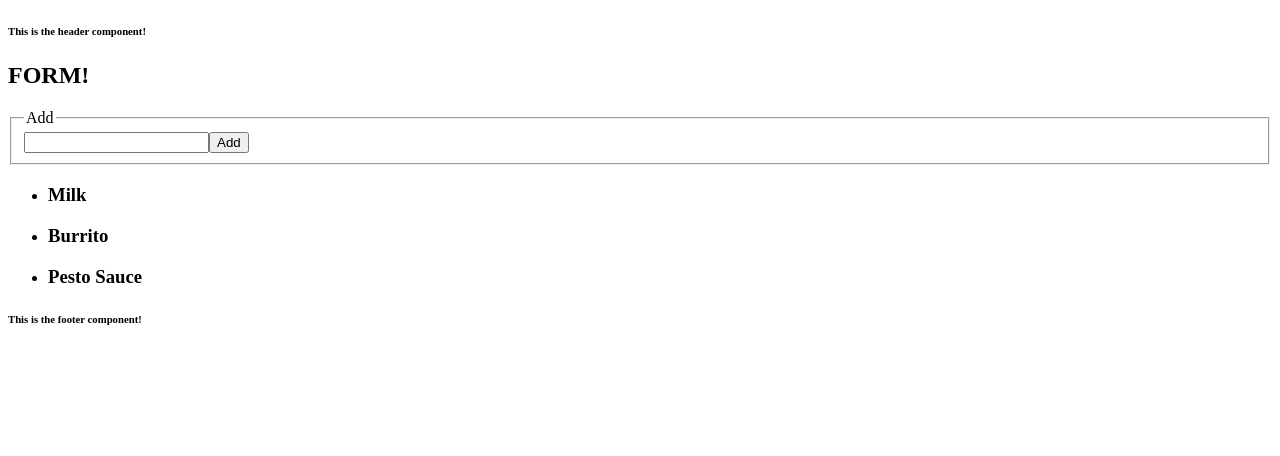
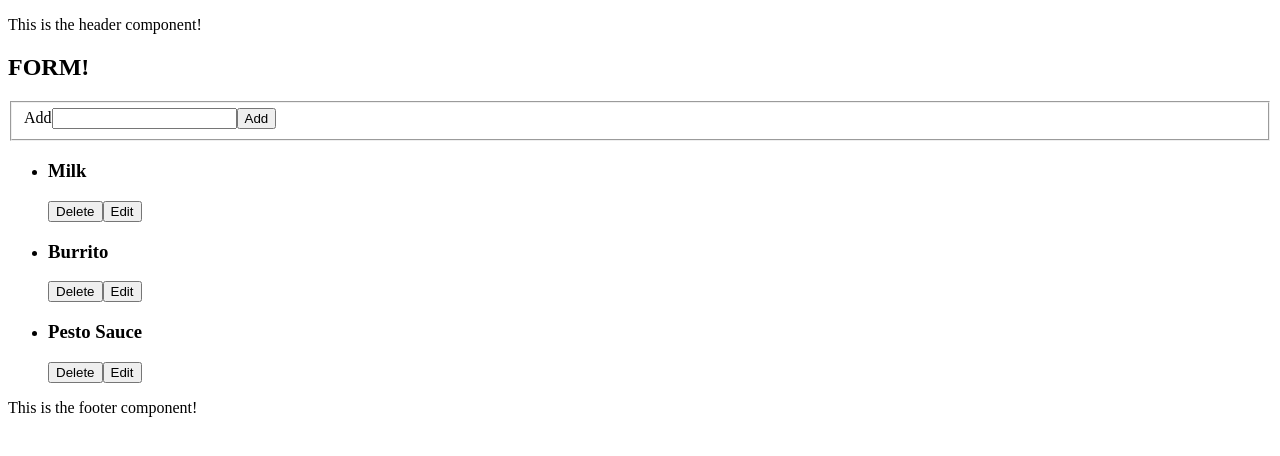
Before and after one commit to MikepdXRider/react-shoppinglist-lab, a React app: page / in a window 1280 px wide. Shown: the top 456 px of the page. Built offline with nearby package versions, Linux system fonts and the light colour scheme.

Commit message:
adds edit and delete functionality

```diff
--- a/src/components/Forms/ItemForm.jsx
+++ b/src/components/Forms/AddItemForm.jsx
@@ -1,15 +1,13 @@
 import React, { useState } from 'react'
 
 
-// parameter should include:
-//  - an isEdit=false, which initializes the isEdit state as false.
-//  - an handleSubmitFn from parent component.
-export default function ItemForm({handlerFn}) {
+
+export default function AddItemForm({addHandler}) {
     const [itemField, setItemField] = useState('');
 
     function handleSubmit(e) {
         e.preventDefault();
-        handlerFn(itemField);
+        addHandler(itemField);
         setItemField('');
     }
 
@@ -18,12 +16,16 @@ export default function ItemForm({handlerFn}) {
             <h1>FORM!</h1>
             <form onSubmit={(e) => handleSubmit(e)}>
                 <fieldset>
-                    <legend>Add</legend>
+                    {/* <legend>Add</legend> */}
+                    <label>
+                    Add
                     <input value={itemField} type="text" onChange={(e) => setItemField(e.target.value)} />
+                    </label>
                     <button>Add</button>
                 </fieldset>
             </form>
-            {/* review previous lab where I created a reusable form to identify conditional handling of input values */}
         </div>
     )
 }
+
+// Set up proptypes.
--- /dev/null
+++ b/src/components/Forms/EditItemForm.jsx
@@ -0,0 +1,32 @@
+import React, { useState } from 'react'
+
+
+
+export default function EditItemForm({handleEdit, listItem, setIsEdit}) {
+    const [itemField, setItemField] = useState(listItem.item);
+
+    function handleSubmit(e) {
+        e.preventDefault();
+        handleEdit(listItem.id, itemField);
+        setIsEdit(prevState => !prevState);
+        setItemField('');
+    }
+
+    return (
+        <div>
+            <h1>FORM!</h1>
+            <form onSubmit={(e) => handleSubmit(e)}>
+                <fieldset>
+                    {/* <legend>Edit</legend> */}
+                    <label>
+                        Edit
+                        <input value={itemField} type="text" onChange={(e) => setItemField(e.target.value)} />
+                    </label>
+                    <button>Edit</button>
+                </fieldset>
+            </form>
+        </div>
+    )
+}
+
+// Set up proptypes.
--- a/src/components/Layout/Footer.jsx
+++ b/src/components/Layout/Footer.jsx
@@ -3,7 +3,7 @@ import React from 'react'
 export default function Footer() {
     return (
         <footer>
-            <h6>This is the footer component!</h6>
+            <p>This is the footer component!</p>
         </footer>
     )
 }
--- a/src/components/Layout/Header.jsx
+++ b/src/components/Layout/Header.jsx
@@ -3,7 +3,7 @@ import React from 'react'
 export default function Footer() {
     return (
         <header>
-            <h6>This is the header component!</h6>
+            <p>This is the header component!</p>
         </header>
     )
 }
--- a/src/components/ListItem/ListItem.jsx
+++ b/src/components/ListItem/ListItem.jsx
@@ -1,10 +1,21 @@
-import React from 'react'
+import React, { useState } from 'react';
+import EditItemForm from '../Forms/EditItemForm.jsx';
 
-export default function ListItem({listItem}) {
+export default function ListItem({listItem, handleDelete, handleEdit}) {
+    const [isEdit, setIsEdit] = useState(false);
+
     return (
         <article>
             {/* render ListItem data here */}
-            <h1>{listItem.item}</h1>
+            {
+                isEdit
+                ? <EditItemForm listItem={listItem} handleEdit={handleEdit} setIsEdit={setIsEdit}/>
+                : <>
+                    <h1>{listItem.item}</h1>
+                    <button onClick={() => handleDelete(listItem.id)}>Delete</button>
+                    <button onClick={() => setIsEdit(prevState => !prevState)}>Edit</button>
+                </>
+            }
         </article>
     )
 }
--- a/src/components/ShoppingList/ShoppingList.jsx
+++ b/src/components/ShoppingList/ShoppingList.jsx
@@ -1,6 +1,6 @@
 import React, { useReducer } from 'react'
 import assignUID from '../../utils/assignUID'
-import ItemForm from '../Forms/ItemForm.jsx'
+import AddItemForm from '../Forms/AddItemForm.jsx'
 import ListItem from '../ListItem/ListItem.jsx'
 
 
@@ -19,10 +19,13 @@ function reducer(state, action) {
             return [...state, action.payload]
         }
         case 'edit':{
-            // add new thing to state.
+            // delete the current version of the item
+            const filteredState = state.filter(item => item.id !== action.payload.id);
+            // add the new version of the item
+            return [...filteredState, action.payload];
         }
         case 'delete':{
-            // add new thing to state.
+            return state.filter(item => item.id !== action.payload.id);
         }
         default: {
             throw new Error(`No matching cases for ${action.type}`);
@@ -36,26 +39,43 @@ export default function ShoppingList() {
     const [shoppingList, dispatch] = useReducer(reducer, initialValue);
 
     function handleDelete(id) {
-        dispatch({type: 'delete', id});
+        dispatch({
+            type: 'delete',
+            payload: {id}}
+            );
     }
 
     function handleAdd(item) {
-        dispatch({type: 'add', payload: {item: item, id: assignUID()}});
+        dispatch({
+            type: 'add',
+            payload: {
+                item: item,
+                id: assignUID()
+            }
+        });
     }
 
-    function handleEdit(id, newObj) {
-        dispatch({type: 'edit', id, item});
+    function handleEdit(id, item) {
+        dispatch({
+            type: 'edit',
+            payload: {
+                id: id,
+                item: item
+            }
+        });
     }
 
     return (
         <section>
-            {/* pass form submit handlers here */}
-            <ItemForm handlerFn={handleAdd} />
+            <AddItemForm addHandler={handleAdd} />
         <ul>
-            {/* Map data array and render listItems */}
             {
                 shoppingList.map((listItem) => {
-                    return <li key={listItem.id}><ListItem listItem={listItem}/></li>
+                    return (
+                        <li key={listItem.id}>
+                            <ListItem listItem={listItem} handleDelete={handleDelete} handleEdit={handleEdit}/>
+                        </li>
+                    )
                 })
             }
         </ul>
--- a/src/views/Layout/Layout.jsx
+++ b/src/views/Layout/Layout.jsx
@@ -6,7 +6,7 @@ export default function Layout({children}) {
     return (
         <div>
             <Header />
-            {children}
+                {children}
             <Footer />
         </div>
     )
```
